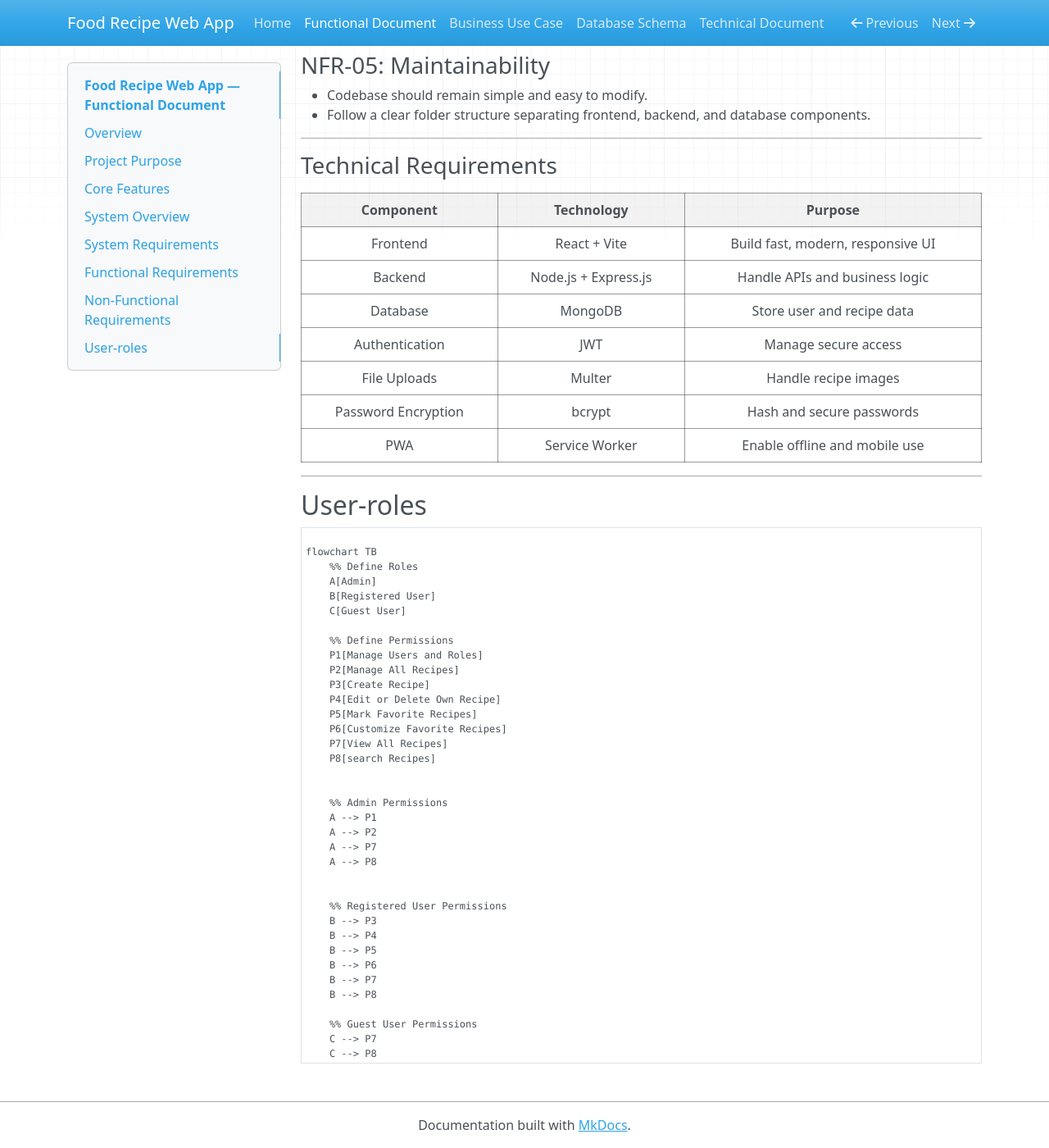
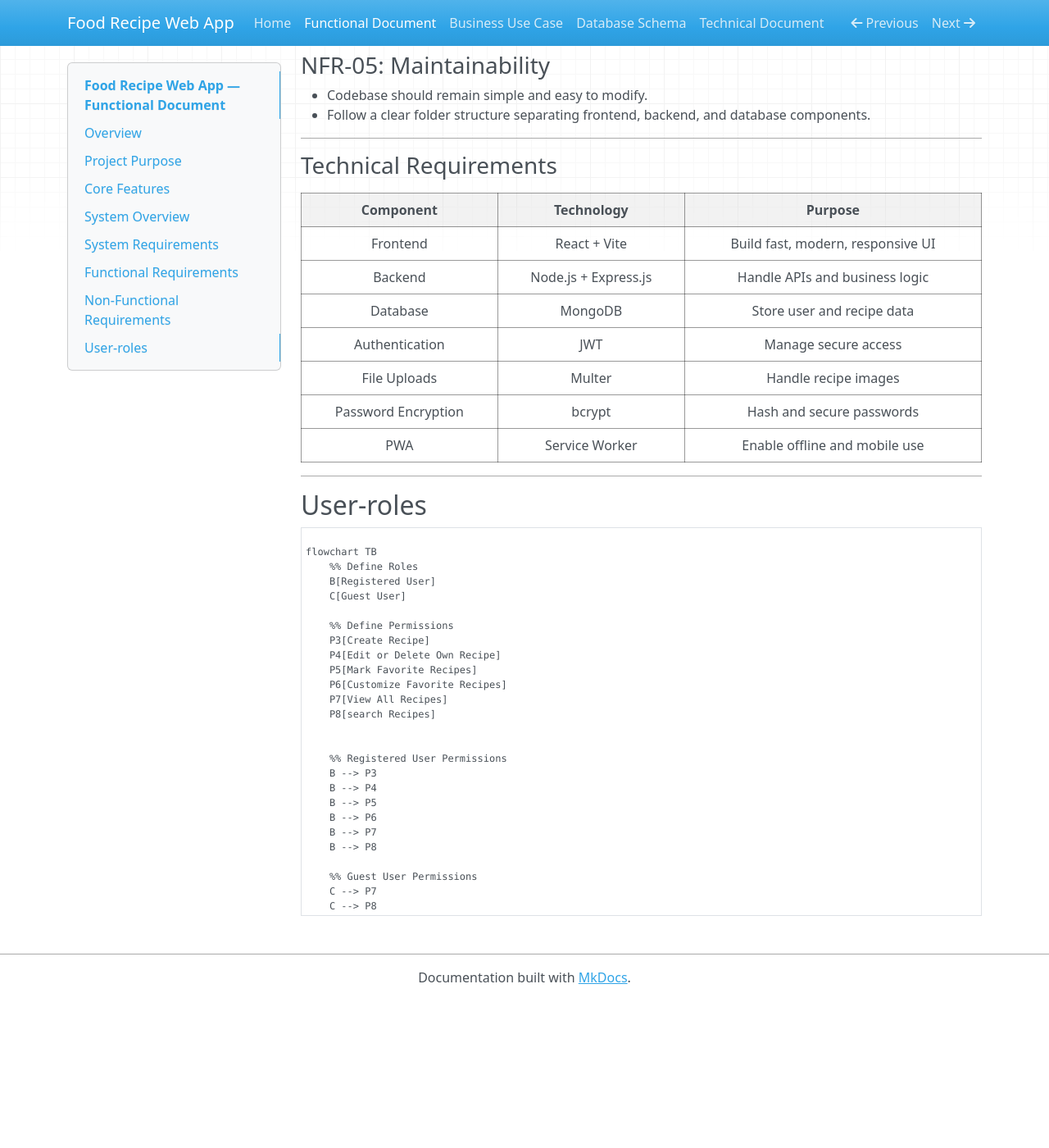
Before and after one commit to cia-GKMIT/Functional-Document-FoodRecipeWebApp, an MkDocs documentation site: the page built from docs/functional_doc.md, in a window 1280 px wide and 1400 px high, scrolled down 4161 px. Shown: the whole window at 82% size. Built offline with MkDocs 1.6.1, drawn with Linux system fonts in a browser that asks for light colours; nearby versions of some CDN libraries; after the commit the page ends 5381 px from its top, so only the background shows below that.

Commit message:
Updated content and minor fixes

```diff
--- a/docs/functional_doc.md
+++ b/docs/functional_doc.md
@@ -199,26 +199,16 @@ flowchart LR
 
 flowchart TB
     %% Define Roles
-    A[Admin]
     B[Registered User]
     C[Guest User]
 
     %% Define Permissions
-    P1[Manage Users and Roles]
-    P2[Manage All Recipes]
     P3[Create Recipe]
     P4[Edit or Delete Own Recipe]
     P5[Mark Favorite Recipes]
     P6[Customize Favorite Recipes]
     P7[View All Recipes]
     P8[search Recipes]
-
-
-    %% Admin Permissions
-    A --> P1
-    A --> P2
-    A --> P7
-    A --> P8
 
 
     %% Registered User Permissions
```
Also changed, not shown: site/database_schema/index.html, site/index.html, 1 other file.
